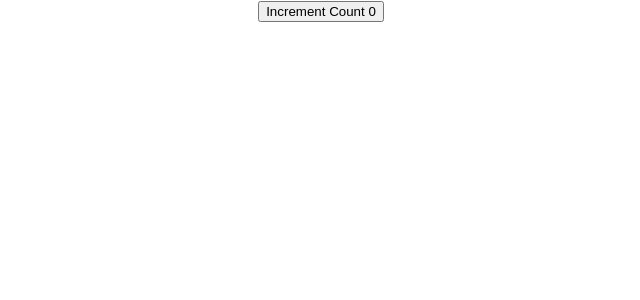
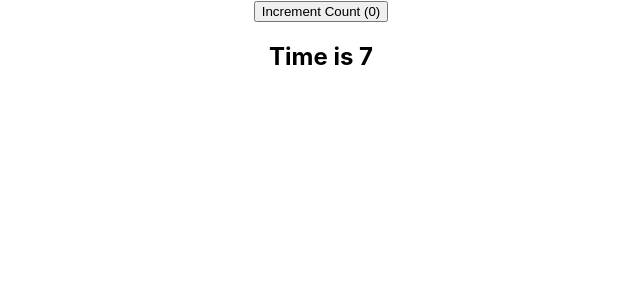
Before and after one commit to JAmcevoy/examples-react, a React (Create React App) app in the folder my-app/: page / in a window 1280 px wide. Shown: the top 300 px of the page, without its empty margins (319-959 px from the left). Built offline with nearby package versions, Linux system fonts and the light colour scheme.

Commit message:
Running Effects only once

```diff
--- a/my-app/src/components/UseEffectCounter.js
+++ b/my-app/src/components/UseEffectCounter.js
@@ -1,17 +1,51 @@
-import React, { useState, useEffect } from 'react'
+import React, { useState, useEffect } from 'react';
 
+// Defining a functional component called UseEffectCounter
 function UseEffectCounter() {
+    // Initializing state variables 'count' and 'time' using the useState hook
+    // What: useState is used to declare state variables and their updater functions
+    // Why: To manage and update the values of 'count' and 'time' within the component
+    // How: Initializing 'count' and 'time' with initial values of 0
     const [count, setCount] = useState(0);
+    const [time, setTime] = useState(0);
+
+    // First useEffect hook to update the document title when 'count' changes
+    // What: useEffect is used to perform side effects in functional components
+    // Why: To update the document title whenever the 'count' value changes
+    // How: The effect sets the document title to the current 'count' value
     useEffect(() => {
-      document.title = count;
-    });
-  return (
-    <div>
-        <button onClick={
-            () => setCount(count => count +1)
-        }>Increment Count {count} </button>
-    </div>
-  )
+        console.log('count effect');
+        document.title = count;
+    }, [count]); // Dependency array with 'count' ensures the effect runs only when 'count' changes
+
+    // Second useEffect hook to create a timer that updates the 'time' state every second
+    // What: This effect sets up a timer that increments 'time' every second
+    // Why: To simulate a ticking timer that updates the 'time' state every second
+    // How: The effect creates an interval that updates 'time' and cleans up the interval when the component unmounts
+    useEffect(() => {
+        console.log('Creating timer');
+        const interval = setInterval(() => {
+            setTime(time => time + 1);
+        }, 1000);
+
+        // Cleanup function to clear the interval
+        return () => clearInterval(interval);
+    }, []); // Empty dependency array ensures this effect runs only once when the component mounts
+
+    // Render method to display the component
+    // What: The return statement in the functional component provides the JSX that describes the UI
+    // Why: To render a button that increments the 'count' and a heading that displays the 'time'
+    // How: Uses JSX to create a button and a heading element
+    return (
+        <div>
+            {/* Button to increment the count */}
+            <button onClick={() => setCount(count + 1)}>
+                Increment Count ({count})
+            </button>
+            {/* Display the current time */}
+            <h2>Time is {time}</h2>
+        </div>
+    );
 }
 
-export default UseEffectCounter
+export default UseEffectCounter; // Exporting the UseEffectCounter component as the default export
```
Also changed, not shown: my-app/src/components/ClassCounter.js (deleted, +0 -31 lines).
